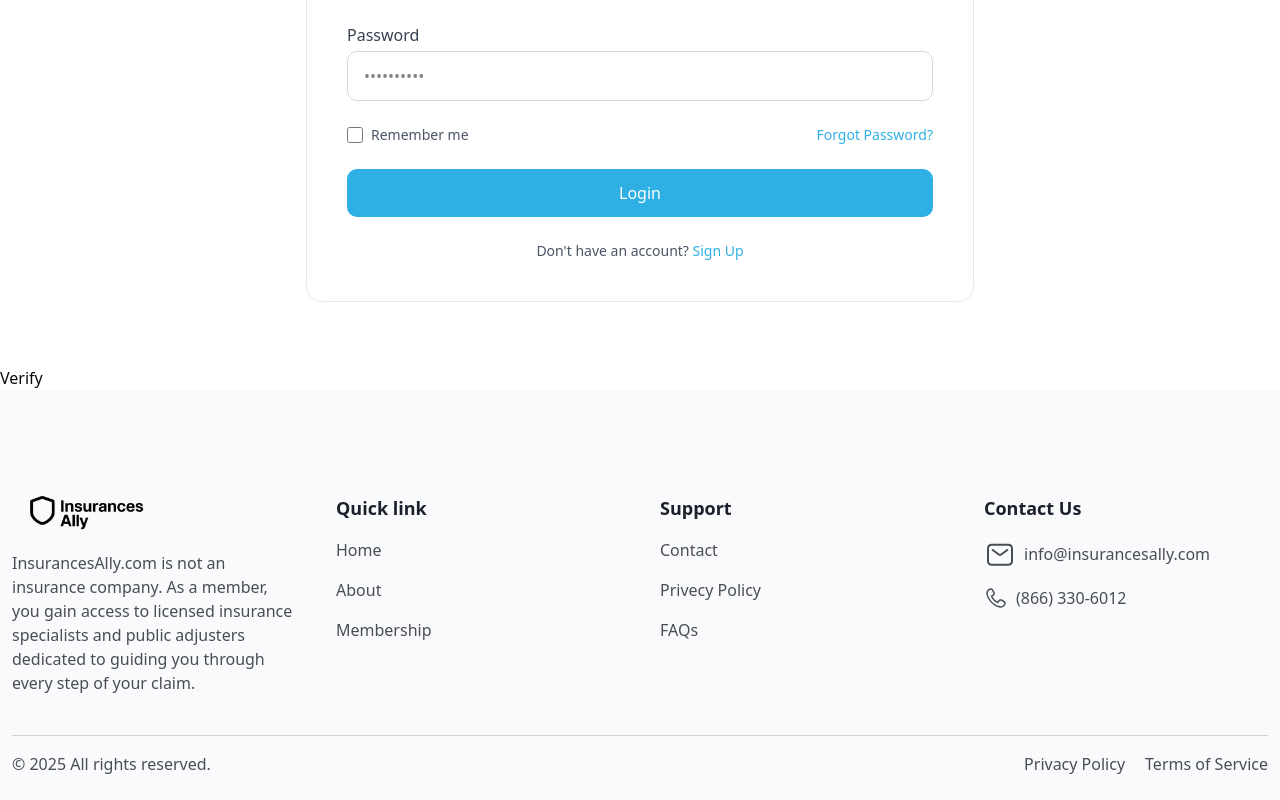
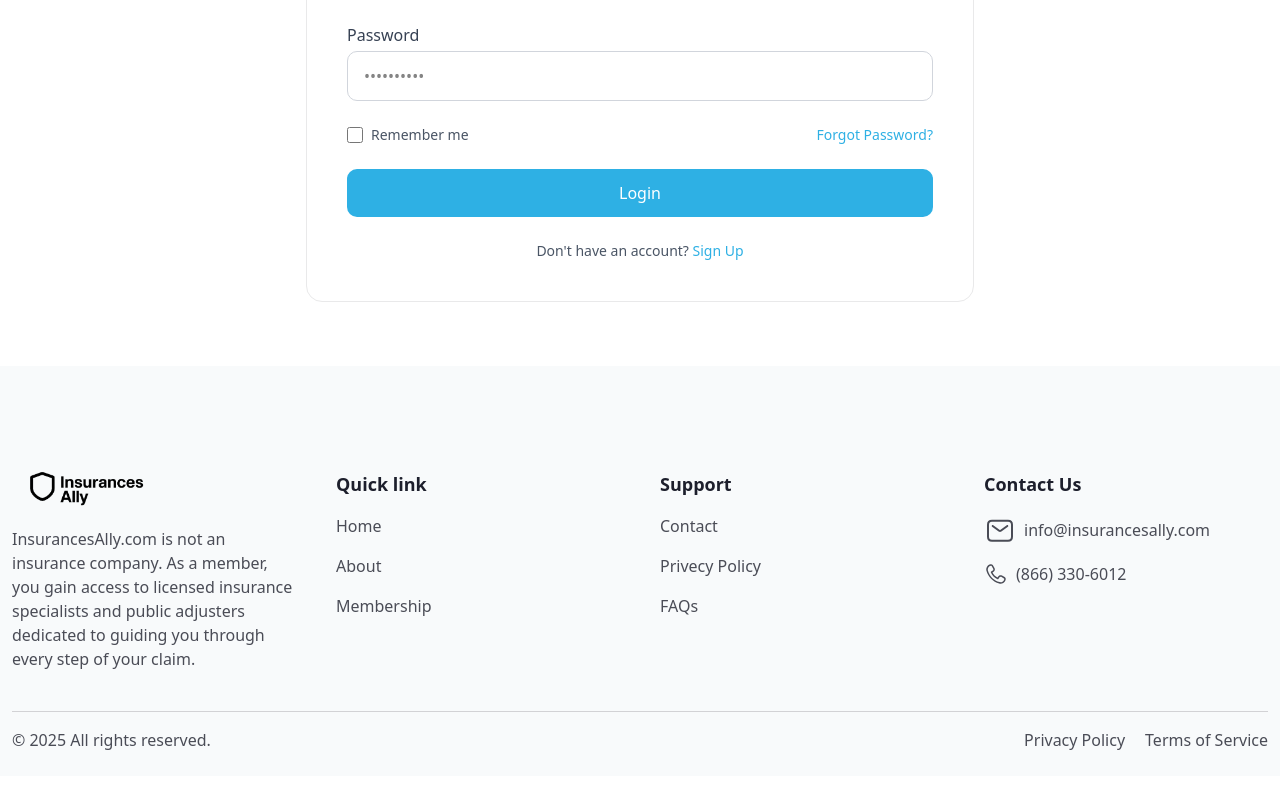
Before and after one commit to backbencherstudio/jj1078841-Insurances-Website-frontend, a Next.js app: page /login in a window 1280 px wide. Shown: the part 840-1640 px from the top of the page. After the commit the page ends 1616 px from the top, so only its background shows below. Built offline with nearby package versions, Linux system fonts and the light colour scheme; no server answers.

Commit message:
Login page updated.

```diff
--- a/app/(client)/login/page.tsx
+++ b/app/(client)/login/page.tsx
@@ -141,8 +141,6 @@ console.log(  new Date().getMonth())
     }
   };
 
-  const tokenVer = "3261cbe174b261bca953a99d9393e39548755d5983f187b959a9b1f57aa366ef";
-
   return (
     <div className="min-h-screen">
       <Toaster position="top-right" />
@@ -223,9 +221,6 @@ console.log(  new Date().getMonth())
           </form>
         </div>
       </div>
-      <Link href={`/verify-email?token=${tokenVer}&email=mirazh661@gmail.com`}>
-                Verify
-      </Link>
     </div>
   );
 }
```
